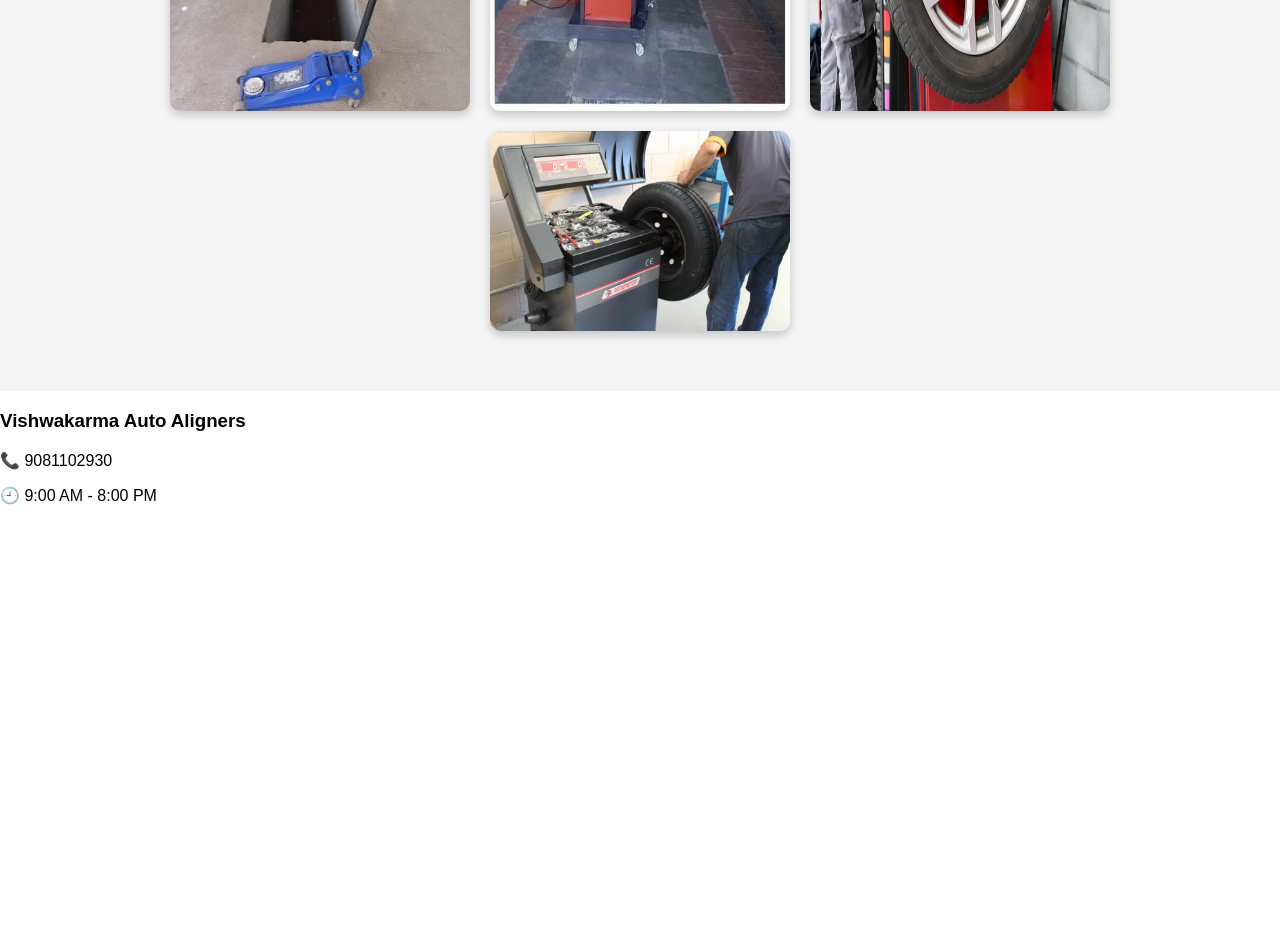
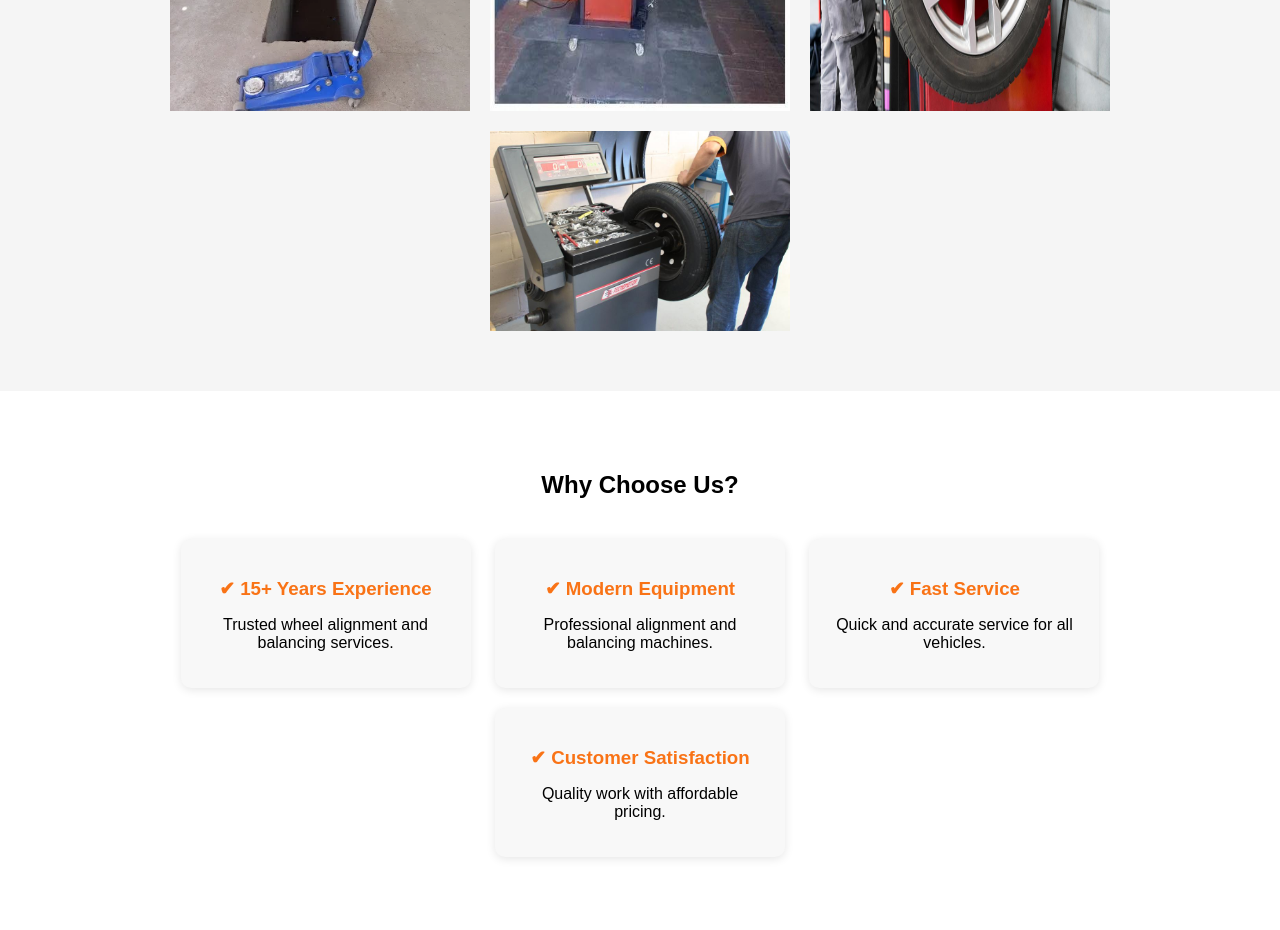
Before and after one commit to KirtanGajjar27/vishwakarma-auto-aligners, a plain HTML site: page index.html in a window 1280 px wide. Shown: the part 1160-2090 px from the top of the page. Before the commit the page ends 1681 px from the top, so only its background shows below. Drawn offline with Linux system fonts and the light colour scheme.

Commit message:
Add features section to index.html
Added a features section with experience, equipment, service, and satisfaction highlights.

```diff
--- a/index.html
+++ b/index.html
@@ -1,6 +1,7 @@
 <!DOCTYPE html>
 <html>
 <head>
+    <meta name="viewport" content="width=device-width, initial-scale=1.0">
 
 <style>
 body{
@@ -38,10 +39,10 @@ body{
     box-shadow:0 0 10px rgba(0,0,0,.1);
     border-radius:10px;
 }
-    .card{
+  .card{
     display:inline-block;
-    width:300px;
-    padding:20px;
+    width:100%;
+    max-width:300px;
 }
 
 .whatsapp-float{
@@ -85,11 +86,8 @@ body{
 }
 
 .gallery-grid img{
-    width:300px;
-    max-width:100%;
-    border-radius:10px;
-    box-shadow:0 4px 10px rgba(0,0,0,0.2);
-    transition:0.3s;
+    width:100%;
+    max-width:300px;
 }
 
 .gallery-grid img:hover{
@@ -152,6 +150,31 @@ body{
         height:30px;
     }
 }
+
+    .features{
+    padding:60px 20px;
+    text-align:center;
+    background:#ffffff;
+}
+
+.features h2{
+    margin-bottom:30px;
+}
+
+.feature-box{
+    display:inline-block;
+    width:250px;
+    padding:20px;
+    margin:10px;
+    border-radius:10px;
+    background:#f8f8f8;
+    box-shadow:0 2px 10px rgba(0,0,0,0.1);
+}
+
+.feature-box h3{
+    color:#f97316;
+    margin-bottom:10px;
+}
 </style>
 </head>
 <body>
@@ -207,6 +230,31 @@ body{
 
 </section>
 
+<section class="features">
+
+    <h2>Why Choose Us?</h2>
+
+    <div class="feature-box">
+        <h3>✔ 15+ Years Experience</h3>
+        <p>Trusted wheel alignment and balancing services.</p>
+    </div>
+
+    <div class="feature-box">
+        <h3>✔ Modern Equipment</h3>
+        <p>Professional alignment and balancing machines.</p>
+    </div>
+
+    <div class="feature-box">
+        <h3>✔ Fast Service</h3>
+        <p>Quick and accurate service for all vehicles.</p>
+    </div>
+
+    <div class="feature-box">
+        <h3>✔ Customer Satisfaction</h3>
+        <p>Quality work with affordable pricing.</p>
+    </div>
+
+</section>
 
 
 <footer>
```
